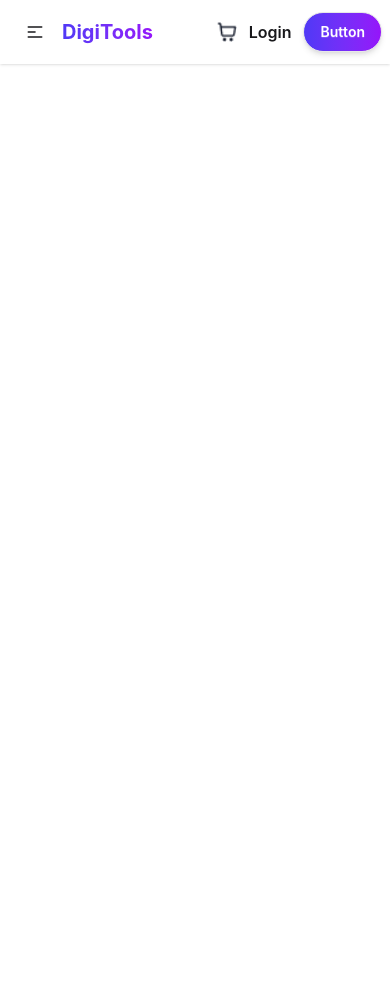
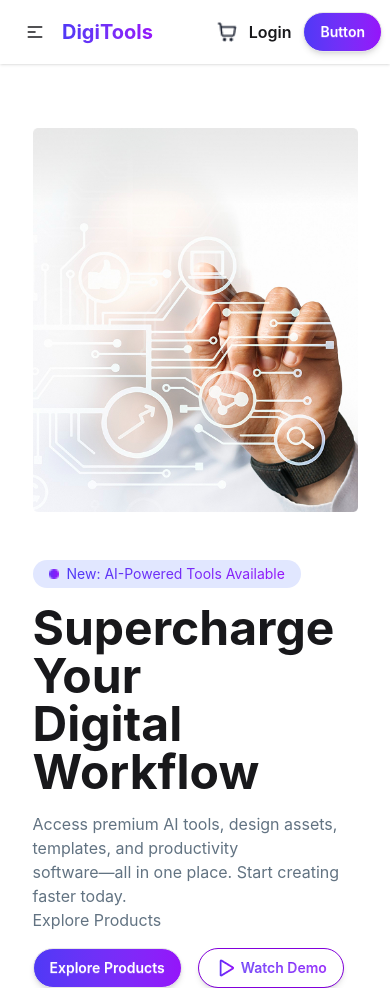
Before and after one commit to abutalha08/digi-tools-platform-A06, a React (Vite) app: page / in a window 390 px wide. Before the commit the page ends 844 px from the top, so only its background shows below. Built offline with nearby package versions, Linux system fonts and the light colour scheme.

Commit message:
Banner created and make this responsive

```diff
--- a/src/App.jsx
+++ b/src/App.jsx
@@ -1,5 +1,6 @@
 
 import './App.css'
+import Banner from './components/Banner/Banner'
 import NavBar from './components/NavBar/NavBar'
 
 function App() {
@@ -8,7 +9,17 @@ function App() {
   return (
     <>
 
+    <header>
+
       <NavBar></NavBar>
+
+    </header>
+
+    <main>
+      <Banner></Banner>
+    </main>
+
+
 
 
     </>
--- /dev/null
+++ b/src/components/Banner/Banner.jsx
@@ -0,0 +1,51 @@
+import React from 'react';
+import circleImg from "../../assets/Rectangle.png"
+import playImg from "../../assets/Play.png";
+import bannerImg from "../../assets/banner.png"
+
+const Banner = () => {
+    return (
+        <div className='flex flex-col-reverse lg:flex-row max-w-10/12 mx-auto mt-16 gap-12 items-center'>
+
+            {/* For Content  */}
+            <div className='space-y-4 flex flex-col justify-center'>
+
+                <div className='inline-flex items-center gap-2 px-4 py-1 rounded-full bg-[#e1e7ff] self-start'>
+                    <img src={circleImg} alt="circleImg" className='w-2.5 h-2.5' />
+
+                    <p className='text-sm bg-linear-to-r from-[#4F39F6] to-[#9514FA] bg-clip-text text-transparent'> New: AI-Powered Tools Available</p>
+                </div>
+
+                <div>
+                    <h2 className='font-bold text-5xl sm:text-6xl mb-4'>Supercharge Your <br />Digital Workflow</h2>
+                    <p className='text-[#627382] font-normal text-[16px] sm:text-[18px]'>Access premium AI tools, design assets, templates, and productivity <br />
+                        software—all in one place. Start creating faster today. <br />
+
+                        Explore Products
+                    </p>
+                </div>
+
+                <div className='flex gap-4'>
+                    <button className='btn bg-linear-to-r from-[#4F39F6] to-[#9514FA] text-white px-4 sm:px-6 py-2 rounded-full shadow-md hover:scale-105 transition duration-300 text-sm sm:text-base'>Explore Products</button>
+
+                    <button className='btn bg-linear-to-r from-[#4F39F6] to-[#9514FA] bg-clip-text text-transparent px-4 sm:px-6 py-2 border border-purple-700 rounded-full shadow-md hover:scale-105 transition duration-300 text-sm sm:text-base'>
+                        <img src={playImg} alt="Play Icon" />
+                        Watch Demo</button>
+                </div>
+
+
+
+            </div>
+
+            {/* For Image  */}
+            <div className='w-full lg:w-1/2'>
+
+                <img className='w-full object-contain' src={bannerImg} alt="" />
+
+            </div>
+
+        </div>
+    );
+};
+
+export default Banner;
```
Also changed, not shown: src/assets/Rectangle.png (added).
